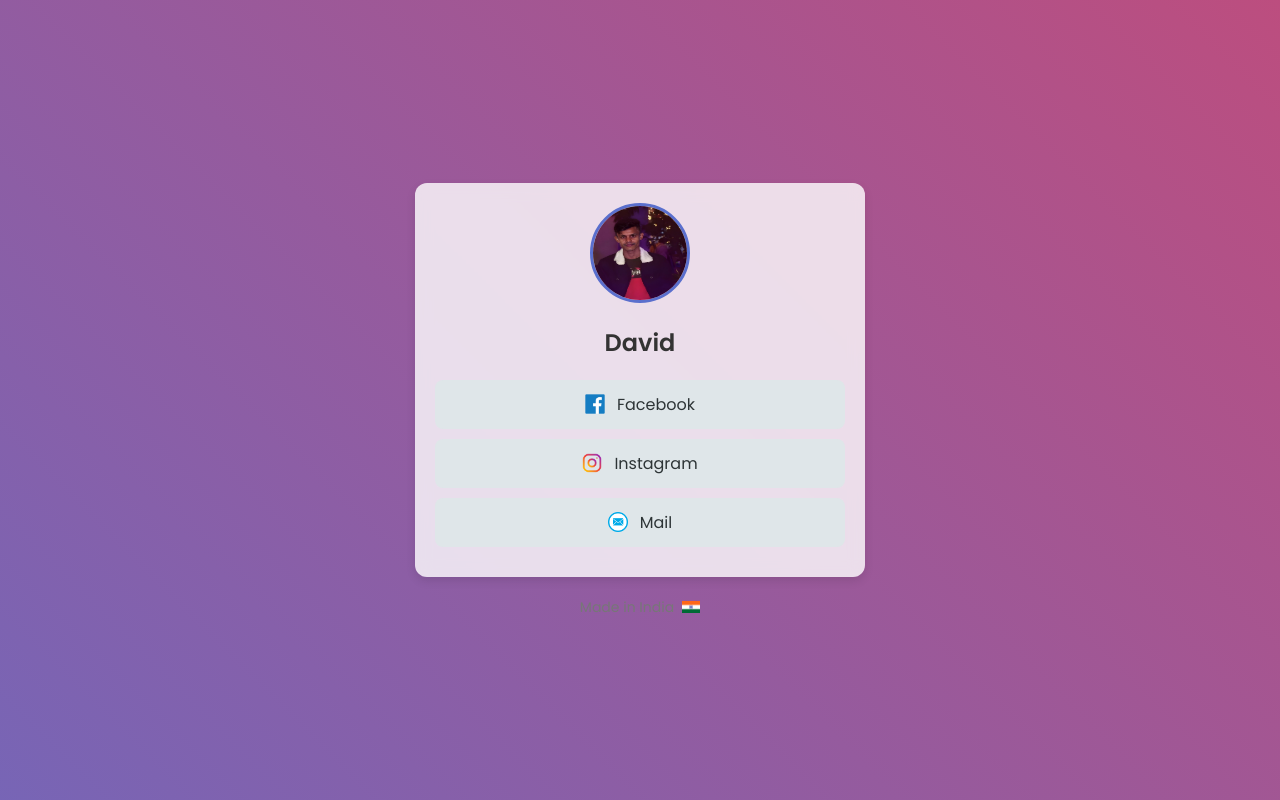
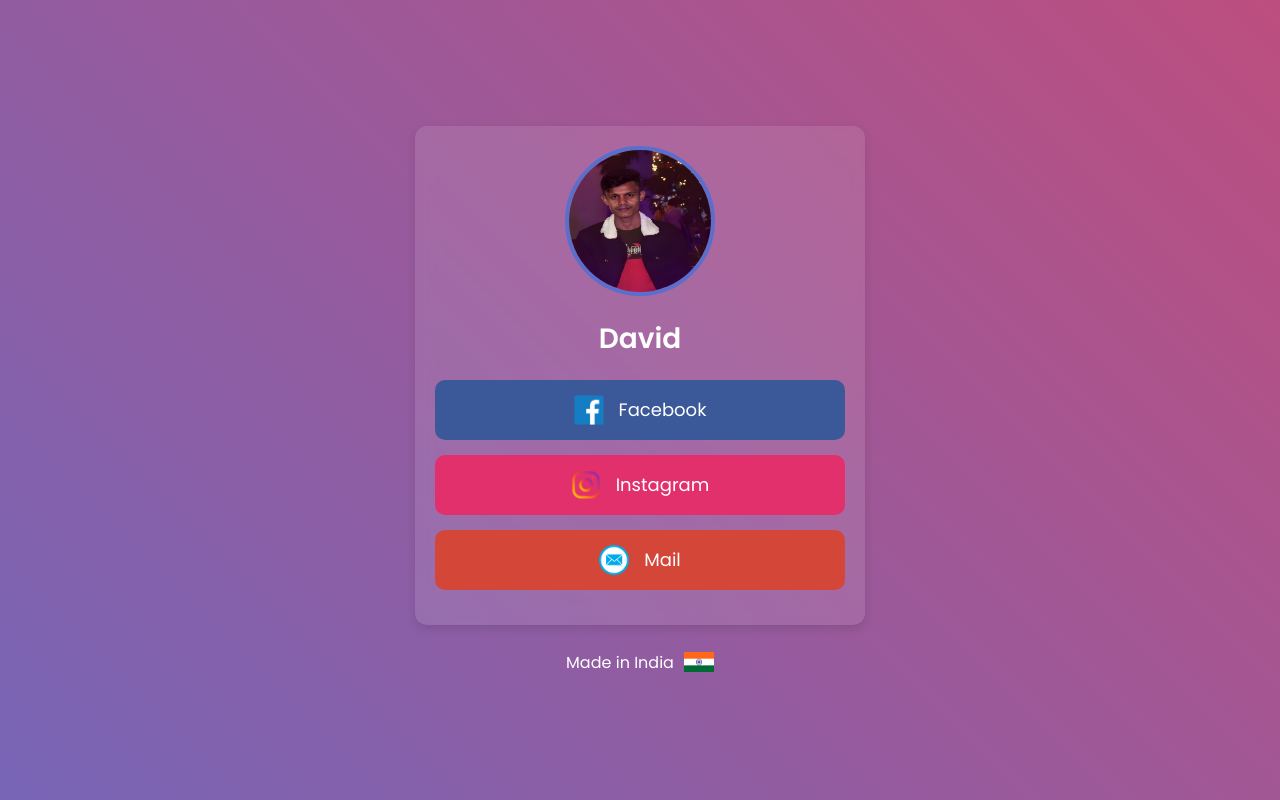
Before and after one commit to david0154/Imdavid, a plain HTML site: page index.html in a window 1280 px wide. Drawn offline with Linux system fonts and the light colour scheme.

Commit message:
Update index.html

```diff
--- a/index.html
+++ b/index.html
@@ -23,6 +23,7 @@
             justify-content: center;
             height: 100vh;
             background: transparent;
+            color: white; /* Text color set to white */
             overflow: hidden;
             position: relative;
         }
@@ -48,7 +49,7 @@
         .container {
             width: 90%;
             max-width: 450px;
-            background: rgba(255, 255, 255, 0.8);
+            background: rgba(255, 255, 255, 0.1); /* Transparent background */
             backdrop-filter: blur(8px);
             border-radius: 12px;
             padding: 20px;
@@ -58,16 +59,16 @@
 
         /* Profile */
         .profile img {
-            width: 100px;  /* Resized profile picture */
-            height: 100px;
+            width: 150px;  /* Larger profile picture */
+            height: 150px;
             border-radius: 50%;
-            border: 3px solid #5a6fcd;
+            border: 4px solid #5a6fcd;
         }
 
         .profile h1 {
-            font-size: 24px;
+            font-size: 28px;  /* Increased heading size */
             margin-top: 15px;
-            color: #333;
+            color: white; /* Heading color in white */
         }
 
         /* Social Links */
@@ -78,33 +79,45 @@
         }
 
         .list li {
-            margin: 10px 0;
+            margin: 15px 0;
         }
 
         .list li a {
             display: flex;
             align-items: center;
             justify-content: center;
-            gap: 12px;
-            padding: 12px;
-            border-radius: 8px;
+            gap: 15px;  /* Increased space between icon and text */
+            padding: 15px;
+            border-radius: 10px;
             text-decoration: none;
-            background: #dfe6e9;
-            color: #2d3436;
-            font-size: 16px;
+            color: white; /* Default color for text in white */
+            font-size: 18px;  /* Increased font size */
             font-weight: 500;
             transition: background 0.3s ease, box-shadow 0.3s ease;
         }
 
+        /* Unique Colors for each link */
+        .facebook {
+            background: #3b5998; /* Facebook color */
+        }
+
+        .instagram {
+            background: #e1306c; /* Instagram color */
+        }
+
+        .email {
+            background: #d44638; /* Email (Mail) color */
+        }
+
         .list li a:hover {
-            background: #74b9ff;
+            opacity: 0.9;
             box-shadow: 0 6px 15px rgba(0, 0, 0, 0.1);
         }
 
         /* Icons */
         .icon {
-            width: 20px;  /* Resized icons */
-            height: 20px;
+            width: 30px;  /* Larger icons */
+            height: 30px;
             transition: transform 0.3s ease;
         }
 
@@ -114,17 +127,17 @@
 
         /* Footer */
         .footer {
-            margin-top: 20px;
-            font-size: 14px;
-            color: #777;
+            margin-top: 25px;
+            font-size: 16px;  /* Larger footer text */
+            color: white; /* Footer text in white */
             display: flex;
             align-items: center;
             justify-content: center;
-            gap: 8px;
+            gap: 10px;  /* Increased gap between text and flag */
         }
 
         .footer img {
-            width: 18px; /* Resized Indian flag */
+            width: 30px; /* Larger Indian flag */
             height: auto;
             vertical-align: middle;
         }
@@ -142,17 +155,17 @@
 
         <ul class="list">
             <li>
-                <a href="https://www.facebook.com/davidkhiddelstone9098?mibextid=ZbWKwL" target="_blank">
+                <a href="https://www.facebook.com/davidkhiddelstone9098?mibextid=ZbWKwL" target="_blank" class="facebook">
                     <img src="facebook-logo.png" alt="Facebook" class="icon"> Facebook
                 </a>
             </li>
             <li>
-                <a href="https://www.instagram.com/lucky_970m?igsh=czhqMG95OHkwMGg=" target="_blank">
+                <a href="https://www.instagram.com/lucky_970m?igsh=czhqMG95OHkwMGg=" target="_blank" class="instagram">
                     <img src="instagram-logo.png" alt="Instagram" class="icon"> Instagram
                 </a>
             </li>
             <li>
-                <a href="mailto:davidk76011@gmail.com">
+                <a href="mailto:davidk76011@gmail.com" class="email">
                     <img src="email-logo.png" alt="Email" class="icon"> Mail
                 </a>
             </li>
```
